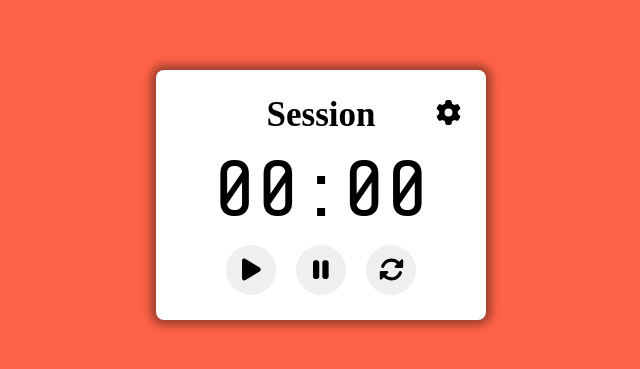
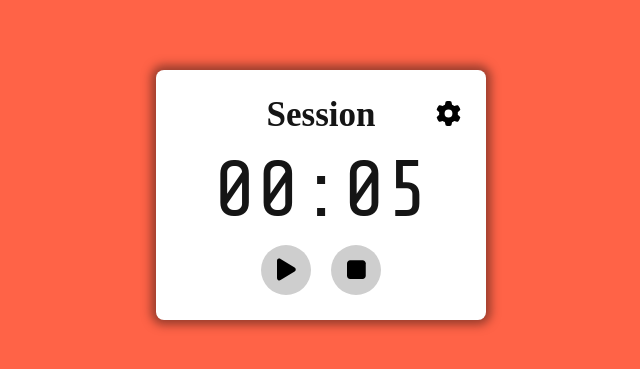
Before and after one commit to jhonelvillanueva/pomodoro-timer, a React (Create React App) app: page / in a window 1280 px wide. Shown: the part 205-574 px from the top of the page, without its empty margins (319-959 px from the left). Built offline with nearby package versions, Linux system fonts and the light colour scheme.

Commit message:
added the countdown

```diff
--- a/src/App.css
+++ b/src/App.css
@@ -13,6 +13,16 @@ html {
 	box-sizing: border-box;
 }
 
+.backdrop {
+	width: 100%;
+	height: 100vh;
+	position: absolute;
+	background-color: rgba(0, 0, 0, 0.5);
+	z-index: 50;
+	top: 0;
+	left: 0;
+}
+
 .app-container {
 	width: 100vw;
 	height: 100vh;
@@ -20,6 +30,7 @@ html {
 	justify-content: center;
 	align-items: center;
 	background-color: tomato;
+	color: #151515;
 }
 
 .pomodoro {
@@ -46,6 +57,9 @@ header {
 	position: absolute;
 	right: 0;
 	top: 0.5rem;
+	cursor: pointer;
+	background-color: white;
+	border: none;
 }
 
 .timer-container {
@@ -64,9 +78,11 @@ header {
 .btn {
 	min-width: 5rem;
 	min-height: 5rem;
+	background-color: rgb(206, 206, 206);
 	border-radius: 50%;
 	font-size: 2.5rem;
 	margin: 0 1rem;
+	cursor: pointer;
 	border: none;
 }
 
--- a/src/App.js
+++ b/src/App.js
@@ -1,19 +1,43 @@
 import './App.css';
-import { useReducer } from 'react';
+import { useReducer, useState, useEffect } from 'react';
 import { reducer } from './state/reducer';
 import Header from './components/Header';
 import Timer from './components/Timer';
 import Buttons from './components/Buttons';
+import ACTIONS from './state/actions';
 
 const App = () => {
-	const [state, dispatch] = useReducer(reducer, {});
+	const [isSetting, setIsSetting] = useState(false);
+	const [{ sessionStatus, time, start }, dispatch] = useReducer(reducer, {
+		sessionStatus: true,
+		time: 5,
+		start: false,
+		sessionTime: 5,
+		breakTime: 5,
+	});
+
+	const handleSetting = () => {
+		setIsSetting(!isSetting);
+	};
+
+	useEffect(() => {
+		if (!start) return;
+		const timerId = setInterval(() => dispatch({ type: ACTIONS.START }), 1000);
+
+		return () => clearInterval(timerId);
+	}, [start]);
+
+	useEffect(() => {
+		console.log(sessionStatus);
+	}, [sessionStatus]);
 
 	return (
 		<div className='app-container'>
 			<div className='pomodoro'>
-				<Header />
-				<Timer />
-				<Buttons />
+				{isSetting && <div className='backdrop' onClick={handleSetting}></div>}
+				<Header sessionStatus={sessionStatus} handleSetting={handleSetting} />
+				<Timer time={time} />
+				<Buttons dispatch={dispatch} start={start} />
 			</div>
 		</div>
 	);
--- a/src/components/Buttons.js
+++ b/src/components/Buttons.js
@@ -1,18 +1,35 @@
 import React from 'react';
 import { FontAwesomeIcon } from '@fortawesome/react-fontawesome';
-import { faPause, faPlay, faRotate } from '@fortawesome/free-solid-svg-icons';
+import { faPause, faPlay, faStop } from '@fortawesome/free-solid-svg-icons';
+import ACTIONS from '../state/actions';
 
-const Buttons = () => {
+const Buttons = ({ dispatch, start }) => {
 	return (
 		<div className='controls-button'>
-			<button className='btn'>
-				<FontAwesomeIcon icon={faPlay}></FontAwesomeIcon>
-			</button>
-			<button className='btn'>
-				<FontAwesomeIcon icon={faPause}></FontAwesomeIcon>
-			</button>
-			<button className='btn'>
-				<FontAwesomeIcon icon={faRotate}></FontAwesomeIcon>
+			{!start && (
+				<button
+					className='btn'
+					onClick={() => {
+						dispatch({ type: ACTIONS.START });
+					}}>
+					<FontAwesomeIcon icon={faPlay}></FontAwesomeIcon>
+				</button>
+			)}
+			{start && (
+				<button
+					className='btn'
+					onClick={() => {
+						dispatch({ type: ACTIONS.PAUSE });
+					}}>
+					<FontAwesomeIcon icon={faPause}></FontAwesomeIcon>
+				</button>
+			)}
+			<button
+				className='btn'
+				onClick={() => {
+					dispatch({ type: ACTIONS.RESET });
+				}}>
+				<FontAwesomeIcon icon={faStop}></FontAwesomeIcon>
 			</button>
 		</div>
 	);
--- a/src/components/Header.js
+++ b/src/components/Header.js
@@ -2,11 +2,13 @@ import React from 'react';
 import { FontAwesomeIcon } from '@fortawesome/react-fontawesome';
 import { faGear } from '@fortawesome/free-solid-svg-icons';
 
-const Header = () => {
+const Header = ({ sessionStatus, handleSetting }) => {
 	return (
 		<header>
-			<FontAwesomeIcon icon={faGear} className='setting'></FontAwesomeIcon>
-			<h1 className='title'>Session</h1>
+			<button className='setting' onClick={handleSetting}>
+				<FontAwesomeIcon icon={faGear}></FontAwesomeIcon>
+			</button>
+			<h1 className='title'>{sessionStatus ? 'Session' : 'Break'}</h1>
 		</header>
 	);
 };
--- a/src/components/Timer.js
+++ b/src/components/Timer.js
@@ -1,9 +1,20 @@
 import React from 'react';
 
-const Timer = () => {
+const SECONDS_CONVERTER = 60;
+
+const Timer = ({ time }) => {
+	const minute = Math.floor(time / SECONDS_CONVERTER);
+	const seconds = Math.floor(time % 60);
+
+	const format = (time) => {
+		return time < 10 ? `0${time}` : time;
+	};
+
 	return (
 		<>
-			<div className='timer-container'>00:00</div>
+			<div className='timer-container'>
+				{format(minute)}:{format(seconds)}
+			</div>
 		</>
 	);
 };
--- a/src/state/actions.js
+++ b/src/state/actions.js
@@ -1,4 +1,5 @@
 const ACTIONS = {
+	RUNNING: 'running',
 	START: 'start',
 	PAUSE: 'pause',
 	RESET: 'reset',
--- a/src/state/reducer.js
+++ b/src/state/reducer.js
@@ -1,3 +1,37 @@
 import ACTIONS from './actions';
 
-export const reducer = (state, action) => {};
+export const reducer = (state, action) => {
+	switch (action.type) {
+		case ACTIONS.START:
+			if (!state.time) {
+				return {
+					...state,
+					sessionStatus: !state.sessionStatus,
+					time: state.breakTime,
+				};
+			}
+
+			return {
+				...state,
+				start: true,
+				time: state.time - 1,
+			};
+
+		case ACTIONS.PAUSE:
+			return {
+				...state,
+				start: false,
+			};
+
+		case ACTIONS.RESET:
+			return {
+				...state,
+				sessionStatus: true,
+				start: false,
+				time: state.sessionTime,
+			};
+
+		default:
+			return state;
+	}
+};
```
